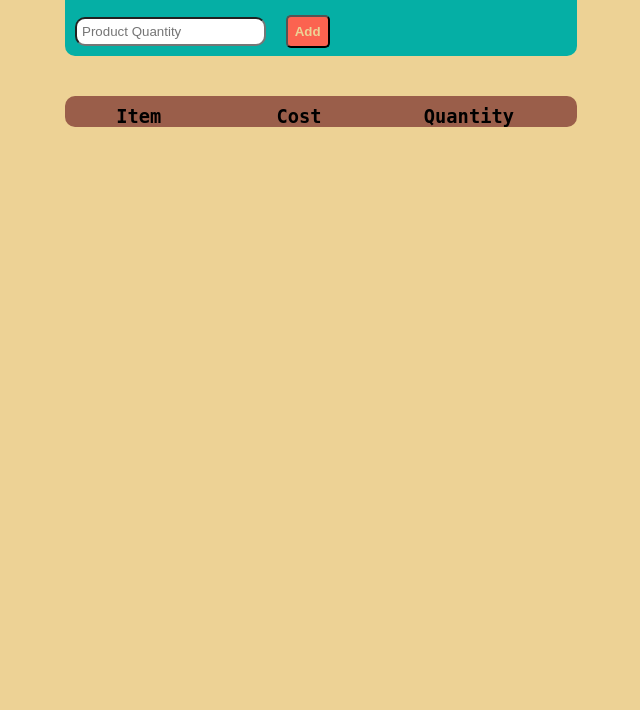
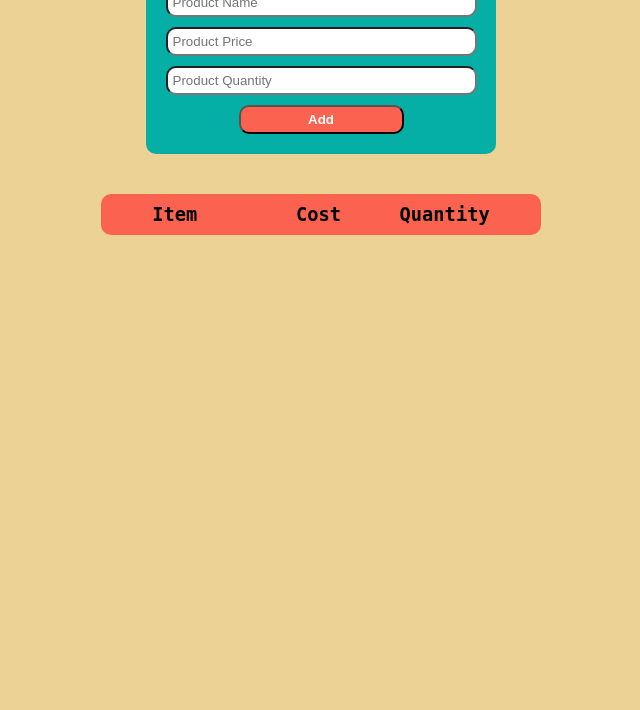
Before and after one commit to ammorang/Full_stack_shopping_cart, a website: page public/index.html in a window 1280 px wide. Shown: the part 90-800 px from the top of the page, without its empty margins (319-959 px from the left). Drawn offline with nearby package versions, Linux system fonts and the light colour scheme; some packages are replaced by stand-ins of ours; no server answers.

Commit message:
fixed CSS

```diff
--- a/package.json
+++ b/package.json
@@ -13,7 +13,9 @@
     "node": "^10.4.0",
     "pg": "^7.4.3"
   },
-  "devDependencies": {},
+  "devDependencies": {
+    "nodemon": "^1.17.5"
+  },
   "repository": {
     "type": "git",
     "url": "git+https://github.com/ammorang/Full_stack_shopping_cart.git"
--- a/public/CSS/styles.css
+++ b/public/CSS/styles.css
@@ -1,10 +1,6 @@
 * {
   margin: 0;
   padding: 0;
-}
-
-input:focus {
-  outline: none;
 }
 
 body {
@@ -12,93 +8,121 @@ body {
   background-color: #EDD295;
 }
 
+/* PAGE TITLE */
 h1 {
   width: 50%;
-  margin: 0 auto;
+  margin: 10px auto;
   text-align: center;
 }
 
+/* FORM */
 .form {
-  width: 40%;
-  height: 20%;
-  margin: 10px auto;
+  width: 60%;
+  margin: 0 auto;
+  padding: 10px;
   background-color: #05AFA5;
   border-radius: 10px;
-  align-items: center;
+  display: flex;
+  flex-direction: column;
 }
 
-.finput, .cinput {
-  margin: 10px;
+.finput {
+  margin: 10px auto;
+  padding: 5px;
   border-radius: 10px;
-  padding: 5px;
+  outline: none;
+  width: 90%;
+  display: flex;
 }
 
-p {
-  display: inline;
+#addbtn {
+  margin: 10px auto;
+  padding: 5px;
+  border-radius: 10px;
+  background-color: #FB6350;
+  color: white;
+  font-weight: 900;
+  display: block;
+  width: 50%;
 }
 
-.cinput.small {
+
+/* SHOPPING LIST CONTAINER */
+.container {
+  width: 80%;
+  margin: 40px auto;
+  background-color: #FB6350;
+  border-radius: 10px;
+}
+
+.categories {
+  width: 90%;
+  margin: 10px auto;
+  display: flex;
+  flex-direction: row;
+  justify-content: space-around;
+  padding: 10px;
+}
+
+#cost {
+  padding-left: 20px;
+}
+
+
+/* REPEATED ITEMS */
+.cart {
+  display: flex;
+  flex-direction: row;
+  justify-content: space-evenly;
+  height: 40px;
+  padding: 10px;
+}
+
+.cinputn {
+  padding: 5px;
+  border-radius: 10px;
+  outline: none;
+  width: 25%;
+  margin: 5px auto;
+}
+
+.cinputp, .cinputq {
+  padding: 5px;
+  border-radius: 10px;
+  outline: none;
   width: 15%;
+  margin: 5px auto;
 }
 
 .material-icons.md-36 {
   font-size: 36px;
-  color: #FB6350;
-  position: relative;
-  top: 12px;
+  color: white;
+  line-height: middle;
 }
 
-.deletebtn {
-  width: 36px;
-  height: 18px;
-  margin-bottom: 20px;
+@media only screen and (min-width: 380px) {
+  #cost {
+    padding-left: 30px;
+  }
 }
 
-#addbtn {
-  padding: 7px;
-  border-radius: 5px;
-  background-color: #FB6350;
-  color: #EDD295;
-  font-weight: 900;
+@media only screen and (min-width: 490px) {
+  #cost {
+    padding-left: 35px;
+  }
+}
+
+@media only screen and (min-width: 550px) {
+  .form {
+    width: 330px;
   }
 
   .container {
-  width: 40%;
-  height: 40%;
-  margin: 40px auto;
-  background-color: #9A5E4A;
-  border-radius: 10px;
-}
-
-.categories {
-  width: 50%;
-  display: flex;
-}
-
-#item {
-  margin-top: 10px;
-  padding-left: 20%;
-  padding-right: 20%;
+    width: 440px;
   }
 
   #cost {
-  margin-top: 10px;
-  padding-left: 25%;
-  padding-right: 20%;
+    padding-left: 40px;
   }
 
-#quantity {
-  margin-top: 10px;
-  padding-left: 20%;
-  padding-right: 20%;
 }
-
-
-
-
-/*
-#FB6350
-#05AFA5
-#142224
-#EDD295
-#9A5E4A */
--- a/public/JS/Component/cart.js
+++ b/public/JS/Component/cart.js
@@ -9,7 +9,6 @@ const cart = {
     <input class="finput" type="text" placeholder="Product Quantity" ng-model="$ctrl.newItem.quantity">
     <button id="addbtn">Add</button>
   </form>
-
   </div>
 
   <div class="container">
@@ -20,10 +19,9 @@ const cart = {
     </section>
 
     <section class="cart" ng-repeat="item in $ctrl.items">
-      <input class="cinput" ng-blur="$ctrl.updateItem(item);" ng-model="item.product">
-      <label>$</label>
-      <input class="cinput" ng-blur="$ctrl.updateItem(item);" ng-model="item.price">
-      <input class="cinput" ng-blur="$ctrl.updateItem(item);" ng-model="item.quantity">
+      <input class="cinputn" ng-blur="$ctrl.updateItem(item);" ng-model="item.product">
+      <input class="cinputp" ng-blur="$ctrl.updateItem(item);" ng-model="item.price">
+      <input class="cinputq" ng-blur="$ctrl.updateItem(item);" ng-model="item.quantity">
       <a href="" class="deletebtn" ng-click="$ctrl.removeItem(item.id);"><i class="material-icons md-36">highlight_off</i></a>
     </section>
   </div>
```
Also changed, not shown: 5 other files. Lines whose indentation alone changed are shown as unchanged.
